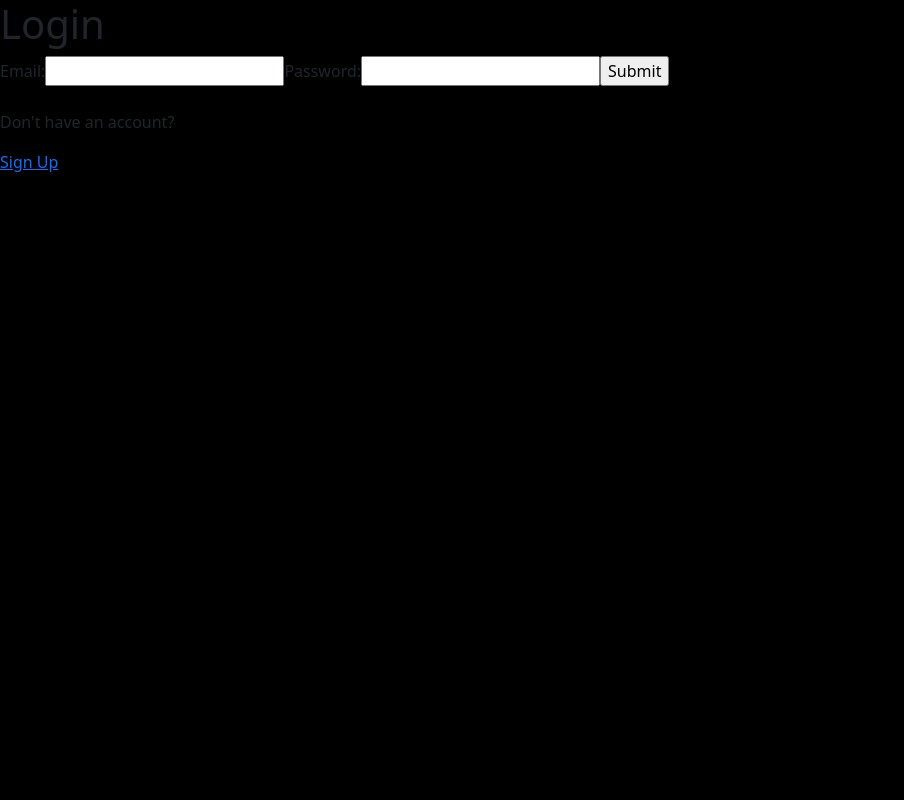
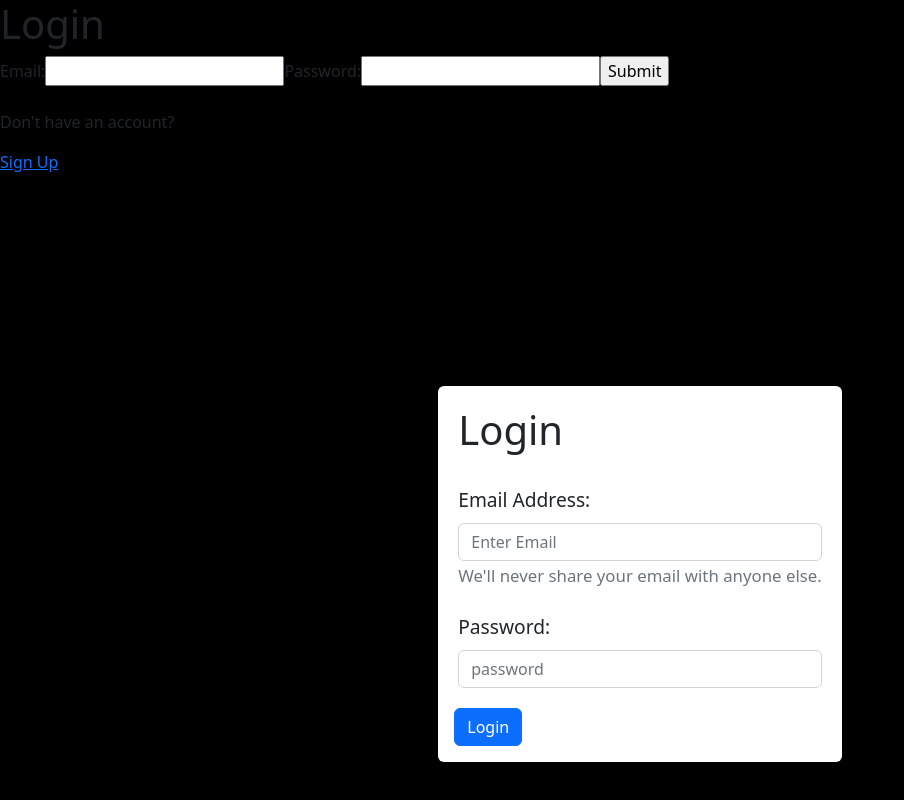
Before and after one commit to galenshosato/FlatKings, a React (Create React App) app in the folder client/my-app/: page /login in a window 1280 px wide. Shown: the part 400-1200 px from the top of the page, without its empty margins (0-904 px from the left). Before the commit the page ends 800 px from the top, so only its background shows below. Built offline with nearby package versions, Linux system fonts and the light colour scheme; no server answers.

Commit message:
cookies work and stylized login

```diff
--- a/client/my-app/src/App.css
+++ b/client/my-app/src/App.css
@@ -76,3 +76,16 @@
     color: #1e2127;
     transform: scale(1);
   }
+
+  .login-form{
+    position: absolute;
+    background-color: rgba(0, 0, 0, 0, 2);
+    height: 100%;
+    width: 100%;
+    mix-blend-mode: normal;
+  }
+
+  .bootstrap-form{
+    background-color: white;
+    box-shadow: 5px, 5px, 5px rgba(0, 0, 0, 0, 2);
+  }
--- a/client/my-app/src/App.js
+++ b/client/my-app/src/App.js
@@ -22,6 +22,16 @@ function App() {
         .then((response) => response.json())
         .then(setBets)
     }, []);
+
+
+    useEffect(()=>{
+      fetch("/check_session").then((response) => {
+        if (response.ok) {
+          response.json().then((user) => setUser(user));
+        }
+      });
+    }, []);
+
 
     const formik = useFormik({
       initialValues: {
@@ -71,16 +81,15 @@ function App() {
 
     //Logout
 
-    function logout(){
-      const handleClick =() =>{
-        setUser({});
-      }
+    function handleLogOut(){
+      setUser({})
     }
+
 
 
   return (
     <div className='app'>
-      <Header userStatus={user} logoutClick ={logout} />
+      <Header userStatus={user} onLogout ={handleLogOut} />
       <Routes>
             <Route element={
                 <BetsList
@@ -88,7 +97,7 @@ function App() {
                 setBets={setBets}/>} exact path="/" />
 
             <Route element={
-                <UserBetList bets={bets} />} path="/user" />
+                <UserBetList bets={bets} user={user} />} path="/user" />
 
             <Route element={
                 <SignInForm
--- a/client/my-app/src/components/Header.js
+++ b/client/my-app/src/components/Header.js
@@ -3,9 +3,13 @@ import Container from 'react-bootstrap/Container';
 import Nav from 'react-bootstrap/Nav';
 import Navbar from 'react-bootstrap/Navbar';
 
-function Header({userStatus, logoutClick}) {
+function Header({userStatus, onLogout}) {
 
-
+  function handleLogout() {
+    fetch('/logout', {
+      method: 'Delete',
+    }).then(() => onLogout());
+  }
 
 
     return (
@@ -22,7 +26,7 @@ function Header({userStatus, logoutClick}) {
             <Nav.Link href="/">Today's Games</Nav.Link>
             <Nav.Link href="/user">Your Bets</Nav.Link>
             {!userStatus.email ? <Nav.Link href="/login">Login</Nav.Link> : <Nav.Link>You are logged in as: {userStatus.email}</Nav.Link>}
-            {!userStatus.email ? null : <Nav.Link onClick={logoutClick} href="/login">Logout</Nav.Link>}
+            {!userStatus.email ? null : <Nav.Link onClick={handleLogout} href="/login">Logout</Nav.Link>}
           </Nav>
           </Navbar.Collapse>
         </Container>
--- a/client/my-app/src/components/Login.js
+++ b/client/my-app/src/components/Login.js
@@ -1,5 +1,5 @@
 import {Form, Button} from "react-bootstrap"
-
+import * as React from "react"
 export default function Login({ handleSubmit }) {
     return (
       <div>
@@ -20,11 +20,28 @@ export default function Login({ handleSubmit }) {
             <a href="/signin">Sign Up</a>
           </div>
         </div>
+        <div className="login-form d-flex justify-content-center align-items-center">
+          <Form className="bootstrap-form rounded p-4 p-sm-3" onSubmit={handleSubmit}>
+            <Form.Group className="mb-3">
+              <h1>Login</h1>
+            </Form.Group>
+            <Form.Group className="mb-3" controlId="formBasicEmail">
+              <Form.Label>Email Address:</Form.Label>
+              <Form.Control type="email" placeholder="Enter Email" />
+              <Form.Text className='text-muted'>
+                We'll never share your email with anyone else.
+              </Form.Text>
+            </Form.Group>
 
-        {/* <Form>
-
-        </Form> */}
-
+            <Form.Group className="mb-3" controlId="formBasicPassword">
+              <Form.Label>Password:</Form.Label>
+              <Form.Control type="password" placeholder="password"/>
+            </Form.Group>
+            <Button variant="primary" type="submit">
+              Login
+            </Button>
+          </Form>
+        </div>
       </div>
     )
   }
--- a/client/my-app/src/components/UserBetList.js
+++ b/client/my-app/src/components/UserBetList.js
@@ -3,18 +3,18 @@ import { Stack } from "react-bootstrap";
 import UserBetCard from "./UserBetCard.js";
 
 
-function UserBetList({bets}) {
+function UserBetList({bets, user}) {
   const [userBets, setUserBets] = useState([])
 
-
+  console.log(user.id)
 
 
 
   useEffect(() => {
-    fetch(`/user/1`)
+    fetch(`/user/${user.id}`)
     .then(resp => resp.json())
     .then(data => setUserBets(data))
-  }, [])
+  }, [user.id])
 
 
     return (
```
Also changed, not shown: 1 other file (tests, documents, lock files or other folders).
